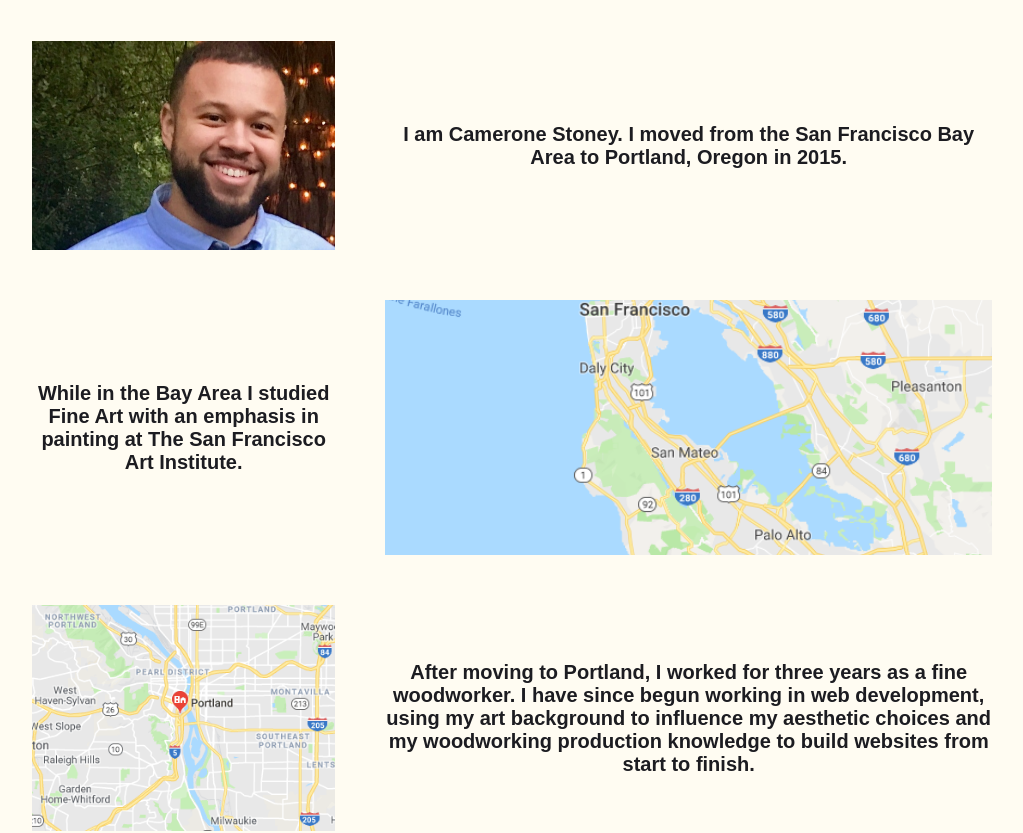
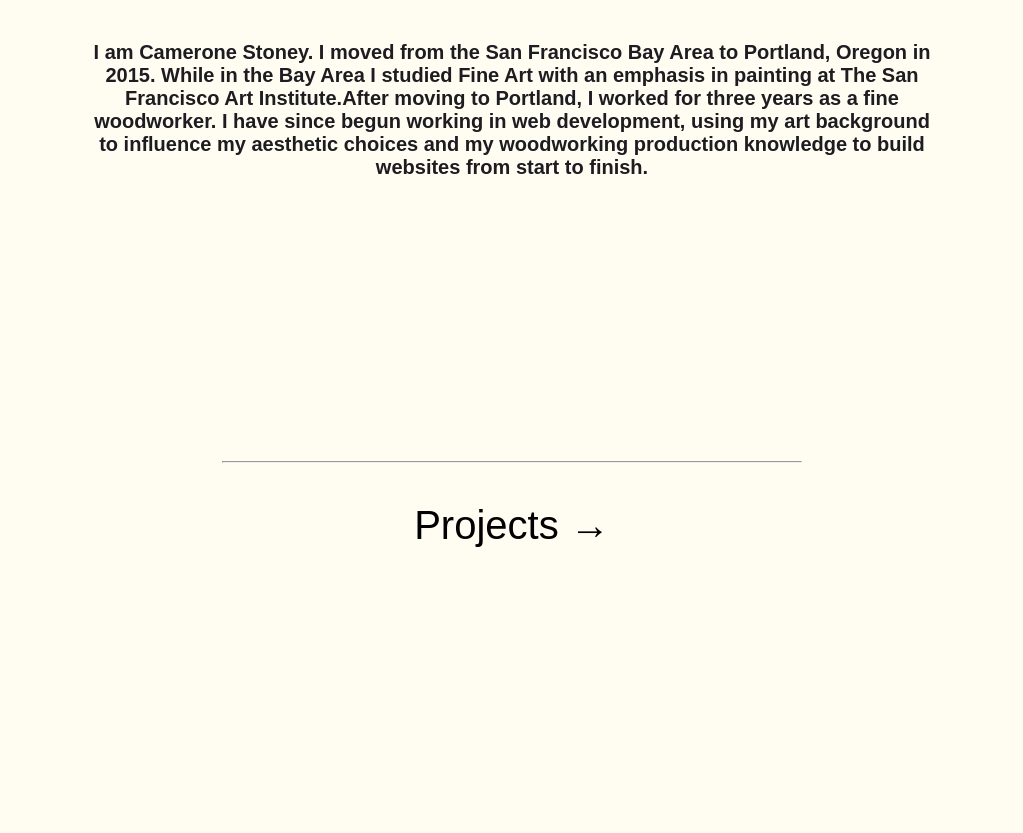
Before and after one commit to Cjstoney/portfolio_react, a React (Create React App) app: page / in a window 1280 px wide. Shown: the part 940-1773 px from the top of the page, without its empty margins (128-1151 px from the left). After the commit the page ends 1528 px from the top, so only its background shows below. Built offline with nearby package versions, Linux system fonts and the light colour scheme.

Commit message:
Got rid of the home page images

```diff
--- a/src/pages/about.css
+++ b/src/pages/about.css
@@ -8,10 +8,10 @@
     margin:auto;
     margin-bottom: 20px;
     display:grid;
-    grid-template-columns: 1fr 2fr;
+    grid-template-columns: 1fr;
     grid-gap:50px;
-    height: calc(100vh - 10px);
-    width:960px;
+    height: calc(50vh - 10px);
+    width:860px;
     justify-items: center;
 }
 
@@ -30,8 +30,8 @@
     text-align:center;
 }
 .bio-text{
-    margin-top:auto;
-    margin-bottom:auto;
+    /* margin-top:auto;
+    margin-bottom:auto; */
 }
 
 .break{
--- a/src/pages/about.js
+++ b/src/pages/about.js
@@ -12,25 +12,13 @@
 
             <div className='about-content'>
 
-                <img className='about-img bio' id="cs-image" src="../images/IMG_1483 2.jpg" alt=" Camerone Stoney" />
+                {/* <img className='about-img bio' id="cs-image" src="../images/IMG_1483 2.jpg" alt=" Camerone Stoney" /> */}
 
                 <h2 className='bio bio-text' id="cs-text">I am Camerone Stoney. I moved from the San Francisco Bay Area to Portland,
-                        Oregon in 2015.</h2>
-
-
-                <h2 className='bio bio-text' id="sf-text"> While in the
-                 Bay Area I studied Fine Art with an emphasis in painting at The San Francisco Art
-                        Institute.</h2>
-                <img className='about-img bio' id="sf-image" src="../images/bay_area.png" alt=" Camerone Stoney" />
-
-                <img className='about-img bio' id="dev-image" src="../images/portland.png" alt=" Camerone Stoney" />
-
-                <h2 className='bio bio-text' id="dev-text">After
-                moving to Portland, I worked for three years as a fine woodworker. I have since begun
-                working in web
-                development, using my art background to influence my aesthetic choices and my
-                woodworking production
-                    knowledge to build websites from start to finish. </h2>
+                Oregon in 2015. While in the Bay Area I studied Fine Art with an emphasis in painting at The San Francisco Art
+                Institute.After moving to Portland, I worked for three years as a fine woodworker. I have since begun
+                working in web development, using my art background to influence my aesthetic choices and my
+                woodworking production knowledge to build websites from start to finish. </h2>
             </div>
             <hr className='break'></hr>
             <div className='forLink'>
```
